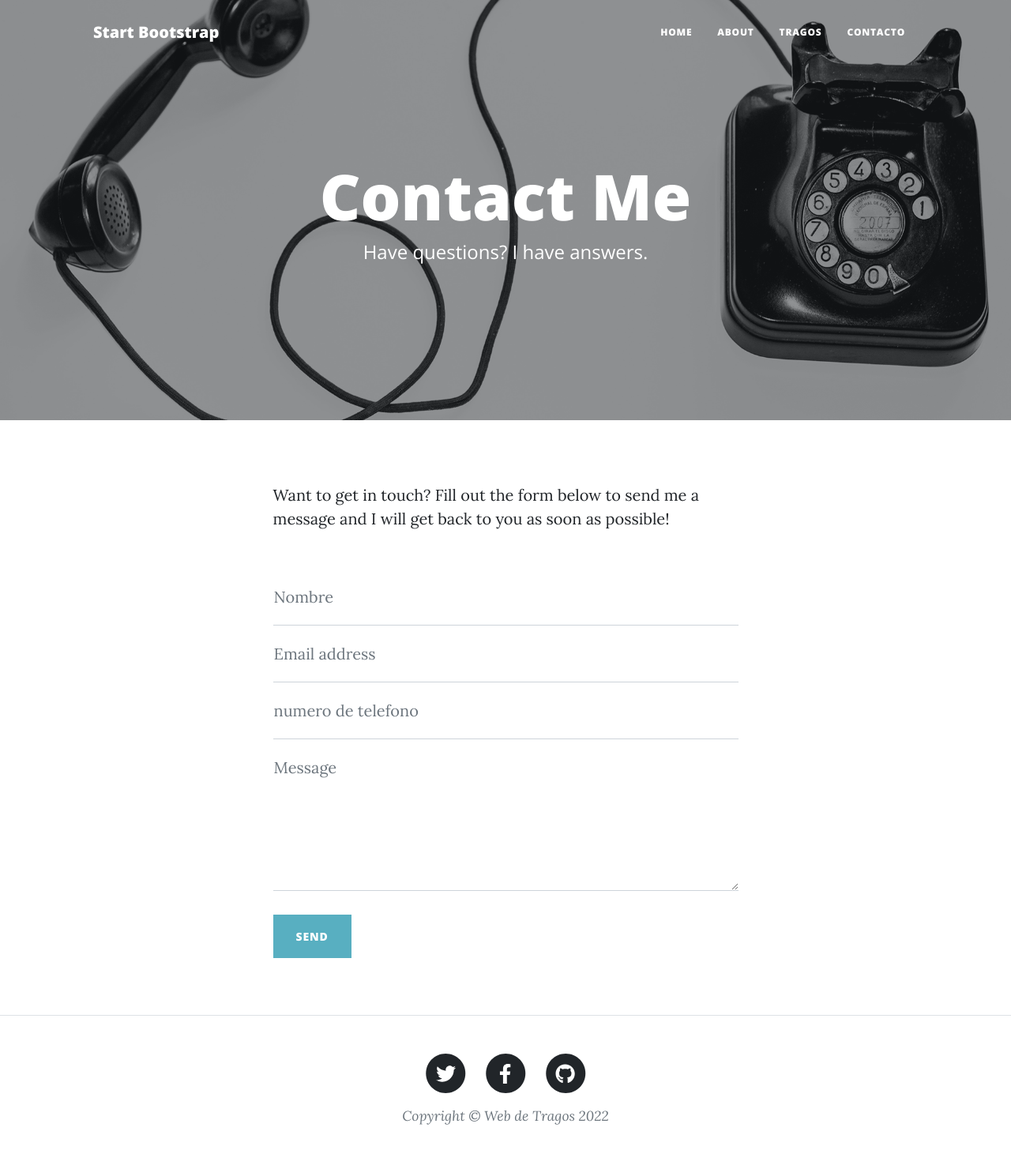
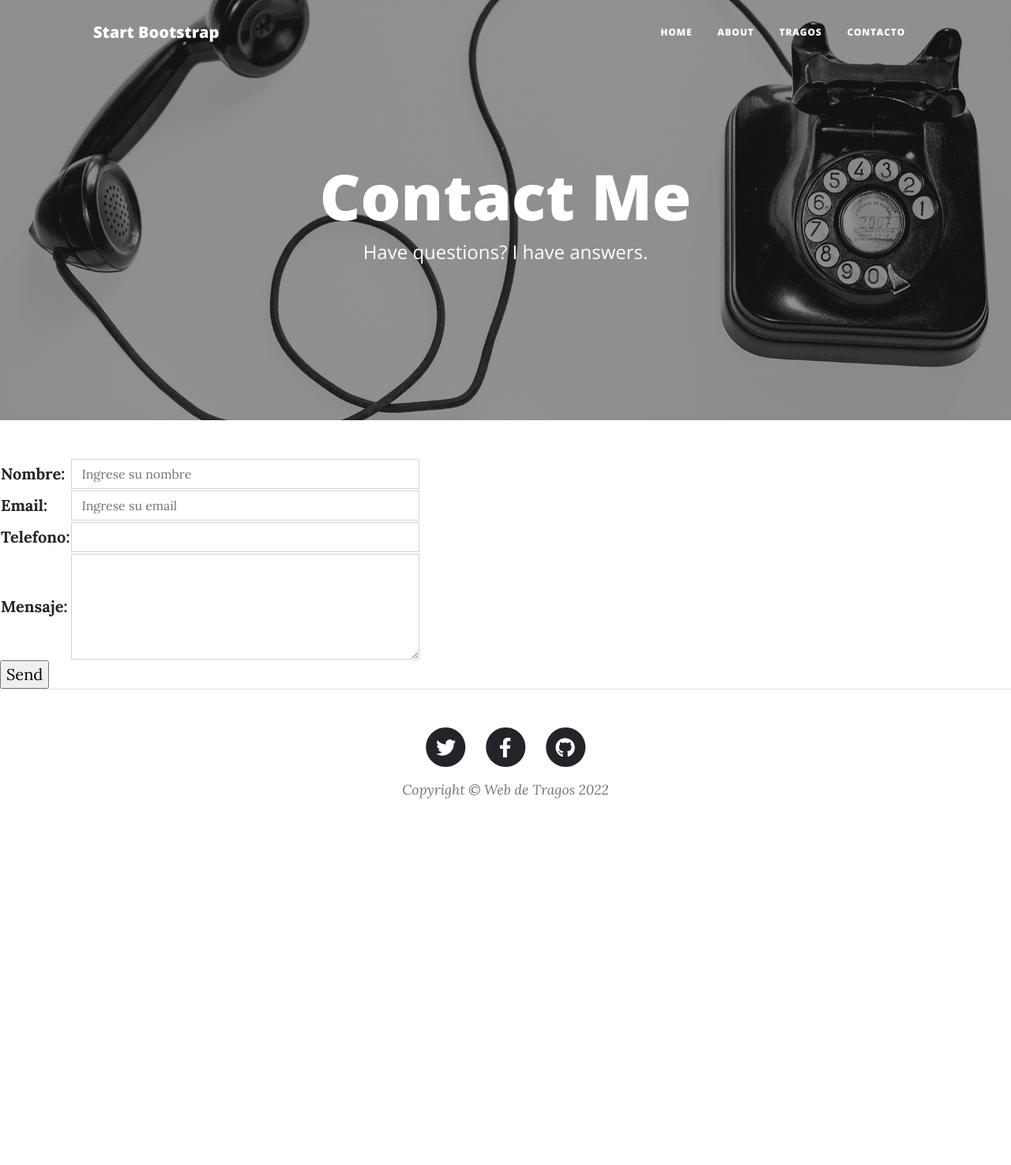
Before and after one commit to charly130881/web-de-tragos, a Django app: page /contacto/ in a window 1280 px wide. Shown: the whole page at 79% size. After the commit the page ends 1011 px from the top, so only its background shows below. Run offline with Django 4.2, Linux system fonts and the light colour scheme; some libraries are stand-ins or nearby versions.

Commit message:
Se creo form de contacto en django

```diff
--- a/bartender/templates/web_de_tragos/publica/contacto.html
+++ b/bartender/templates/web_de_tragos/publica/contacto.html
@@ -19,8 +19,25 @@
 {% endblock cabecera %}
 
 {% block contenido %}
+    <form action="{% url "contacto" %}" method="post">
+        {% csrf_token %}
+        <table>
+            {{ contacto_form.as_table }}
+        </table>
+        <input type="submit" value="Send">
+    </form>
+    {% if messages %}
+        <ul class="messages">
+            {% for message in messages %}
+            <li{% if message.tags %} class="{{ message.tags }}"{% endif %}>
+                {% if message.level == DEFAULT_MESSAGE_LEVELS.ERROR %}Important: {% endif %}
+                {{ message }}
+            </li>
+            {% endfor %}
+        </ul>
+    {% endif %}
     <!-- Main Content-->
-    <main class="mb-4">
+{% comment %}     <main class="mb-4">
         <div class="container px-4 px-lg-5">
             <div class="row gx-4 gx-lg-5 justify-content-center">
                 <div class="col-md-10 col-lg-8 col-xl-7">
@@ -80,7 +97,7 @@
                 </div>
             </div>
         </div>
-    </main>
+    </main> {% endcomment %}
 {% endblock contenido %}
 
 {% block javascript %}
--- /dev/null
+++ b/bartender/web_de_tragos/forms.py
@@ -0,0 +1,42 @@
+from django import forms
+from django.forms import ValidationError
+
+def solo_caracteres(value):
+    if any(char.isdigit() for char in value ):
+        raise ValidationError('El nombre no puede contener números. %(valor)s',
+                            code='Error1',
+                            params={'valor':value})
+
+
+class ContactoForm(forms.Form):
+
+    nombre = forms.CharField(
+            label='Nombre',
+            required=True,
+            validators=(solo_caracteres,),
+            widget= forms.TextInput(attrs={'class':'form-control','placeholder':'Ingrese su nombre'})
+            )
+    email = forms.EmailField(
+            label='Email',
+            max_length=50,
+            error_messages={
+                    'required': 'Por favor completa el campo',
+                },
+            widget= forms.TextInput(attrs={'class':'form-control','type':'email','placeholder':'Ingrese su email'})
+            )
+    telefono = forms.CharField(
+            label='Telefono',
+            max_length=12,
+            widget= forms.TextInput(attrs={'class':'form-control'})
+            )
+    mensaje = forms.CharField(
+            label='Mensaje',
+            max_length=500,
+            widget=forms.Textarea(attrs={'class':'form-control','rows':5})
+            )
+
+    def clean_mensaje(self):
+        data = self.cleaned_data['mensaje']
+        if len(data) < 10:
+            raise ValidationError("El mensaje no puede ser menor a 10 caracteres")
+        return data
--- a/bartender/web_de_tragos/urls.py
+++ b/bartender/web_de_tragos/urls.py
@@ -1,5 +1,8 @@
-from django.urls import path, re_path
+from django.urls import path
 from . import views
+from django.conf import settings
+from django.conf.urls.static import static
+
 
 urlpatterns = [
     path('',views.index,name='inicio'),
--- a/bartender/web_de_tragos/views.py
+++ b/bartender/web_de_tragos/views.py
@@ -1,11 +1,10 @@
-from django.shortcuts import render
+from django.shortcuts import render, redirect
 from multiprocessing import context
 from django.http import HttpResponse, JsonResponse
 from django.template import loader
-
-from django.shortcuts import render, redirect
 from django.urls import reverse
-
+from .forms import ContactoForm
+from django.contrib import messages
 
 # Create your views here.
 
@@ -22,7 +21,21 @@ def tragos(request):
     context = {'titulo': 'Tragos'}
     return HttpResponse(template.render(context, request))
 
+
 def contacto(request):
+    if request.method == "POST":
+        # Creao la instancia populada con los datos cargados en pantalla
+        contacto_form = ContactoForm(request.POST)
+        # Valido y proceso los datos.
+        if contacto_form.is_valid():
+            messages.success(request, "Formulario cargado con éxito")
+    else:
+        # Creo el formulario vacío con los valores por defecto
+        contacto_form = ContactoForm()
+    return render(request, "web_de_tragos/publica/contacto.html", {'contacto_form': contacto_form})
+
+""" def contacto2(request):
     template = loader.get_template('web_de_tragos/publica/contacto.html')
     context = {'titulo': 'Contacto'}
     return HttpResponse(template.render(context, request))
+ """
```
